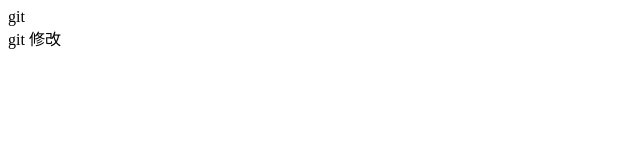
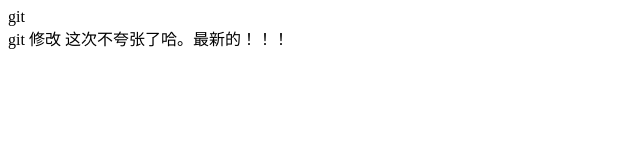
Before and after one commit to XiangYangMeng/201506, a plain HTML site: page index.html in a window 1280 px wide. Shown: the whole page, without its empty margins (0-640 px from the left). Drawn offline with Linux system fonts and the light colour scheme.

Commit message:
'最新的不是玩的'

```diff
--- a/index.html
+++ b/index.html
@@ -10,6 +10,7 @@
   git
   <div>
     git 修改
+    这次不夸张了哈。最新的！！！
   </div>
 
 
```
